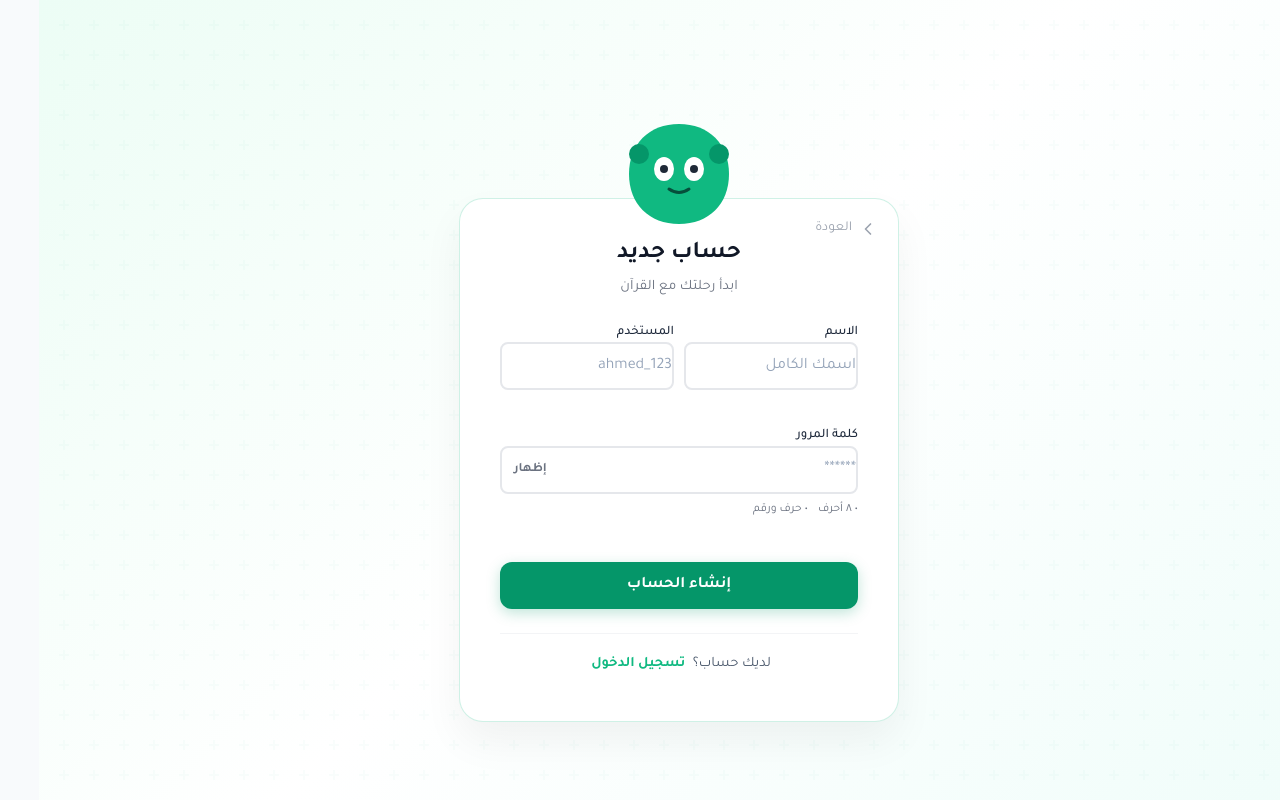
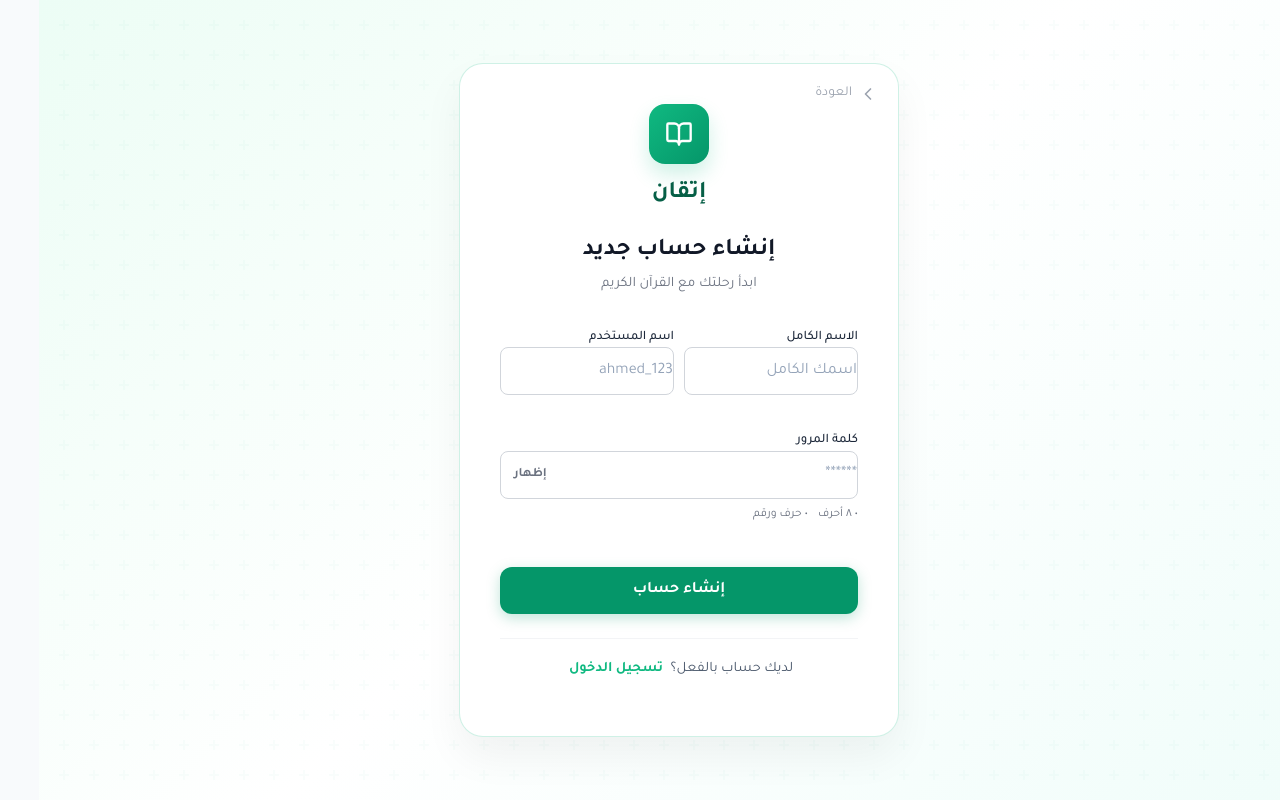
Before and after one commit to ahmedfarouk2008/itqan-quran-platform, a React (Vite) app: page / in a window 1280 px wide. Both pictures are taken after a click on the button 848 px from the left and 1617 px from the top of the page. Built offline with nearby package versions, Linux system fonts and the light colour scheme; no server answers.

Commit message:
refactor: remove mascot feature and restore clean auth design
- Removed mascot SVG and logic from Login and Signup pages
- Cleaned up auth.css removing unused mascot styles
- Preserved improved input border styles
- Restored standard layout spacing

```diff
--- a/src/pages/Auth/LoginPage.tsx
+++ b/src/pages/Auth/LoginPage.tsx
@@ -1,9 +1,9 @@
-import React, { useState, useEffect } from 'react';
-import { ChevronLeft } from 'lucide-react';
+import React, { useState } from 'react';
+import { BookOpen, Eye, EyeOff, ChevronLeft } from 'lucide-react';
 import '../../styles/pages/auth.css';
 
 // ==============================================
-// Login Page - الإصدار التفاعلي 🐻
+// Login Page - صفحة تسجيل الدخول
 // ==============================================
 
 interface LoginPageProps {
@@ -18,21 +18,6 @@ const LoginPage: React.FC<LoginPageProps> = ({ onLogin, onNavigateToSignup, onBa
     const [showPassword, setShowPassword] = useState(false);
     const [isLoading, setIsLoading] = useState(false);
     const [error, setError] = useState<string | null>(null);
-
-    // Mascot States: 'idle', 'focused', 'blind'
-    const [mascotState, setMascotState] = useState<'idle' | 'focused' | 'blind'>('idle');
-    const [eyePosition, setEyePosition] = useState(0);
-
-    // Calculate eye movement based on username length
-    useEffect(() => {
-        if (mascotState === 'focused') {
-            const limit = 15;
-            const position = Math.min(username.length, limit) * 2; // Move 2px per char
-            setEyePosition(position);
-        } else {
-            setEyePosition(0);
-        }
-    }, [username, mascotState]);
 
     const handleSubmit = async (e: React.FormEvent) => {
         e.preventDefault();
@@ -57,54 +42,16 @@ const LoginPage: React.FC<LoginPageProps> = ({ onLogin, onNavigateToSignup, onBa
                     <span>العودة</span>
                 </button>
 
-                {/* Interactive Mascot */}
-                <div className={`mascot-container ${mascotState} ${showPassword ? 'peeking' : ''}`}>
-                    <svg viewBox="0 0 120 120" className="mascot-svg">
-                        {/* Body/Head - Green Circle */}
-                        <path
-                            d="M60 110 C90 110 110 90 110 60 C110 30 90 10 60 10 C30 10 10 30 10 60 C10 90 30 110 60 110"
-                            fill="#10b981"
-                        />
-
-                        {/* Ears */}
-                        <circle cx="20" cy="40" r="10" fill="#059669" />
-                        <circle cx="100" cy="40" r="10" fill="#059669" />
-
-                        {/* Eyes */}
-                        <g className="eyes-group" transform={`translate(${eyePosition}, 0)`}>
-                            <ellipse cx="45" cy="55" rx="10" ry="12" fill="white" />
-                            <ellipse cx="75" cy="55" rx="10" ry="12" fill="white" />
-                            <circle cx="45" cy="55" r="4" fill="#1f2937" />
-                            <circle cx="75" cy="55" r="4" fill="#1f2937" />
-                        </g>
-
-                        {/* Mouth - Simple Smile */}
-                        <path
-                            d="M50 75 Q60 82 70 75"
-                            stroke="#064e3b"
-                            strokeWidth="3"
-                            fill="none"
-                            strokeLinecap="round"
-                        />
-
-                        {/* Hands - Initially hidden below */}
-                        <g className="hands-group">
-                            <path
-                                className="hand-left"
-                                d="M30 110 Q45 60 60 60 Q45 60 30 110"
-                                fill="#047857"
-                            />
-                            <path
-                                className="hand-right"
-                                d="M90 110 Q75 60 60 60 Q75 60 90 110"
-                                fill="#047857"
-                            />
-                        </g>
-                    </svg>
+                {/* Logo */}
+                <div className="auth-logo">
+                    <div className="auth-logo-icon">
+                        <BookOpen size={28} />
+                    </div>
+                    <span className="auth-logo-text">إتقان</span>
                 </div>
 
                 {/* Title */}
-                <div className="auth-header" style={{ marginTop: '0' }}>
+                <div className="auth-header">
                     <h1 className="auth-title">مرحباً بعودتك</h1>
                     <p className="auth-subtitle">سجّل دخولك لمتابعة رحلتك مع القرآن</p>
                 </div>
@@ -128,8 +75,6 @@ const LoginPage: React.FC<LoginPageProps> = ({ onLogin, onNavigateToSignup, onBa
                             placeholder="أدخل اسم المستخدم"
                             value={username}
                             onChange={(e) => setUsername(e.target.value)}
-                            onFocus={() => setMascotState('focused')}
-                            onBlur={() => setMascotState('idle')}
                             required
                             dir="ltr"
                             autoComplete="username"
@@ -148,8 +93,6 @@ const LoginPage: React.FC<LoginPageProps> = ({ onLogin, onNavigateToSignup, onBa
                                 placeholder="******"
                                 value={password}
                                 onChange={(e) => setPassword(e.target.value)}
-                                onFocus={() => setMascotState('blind')}
-                                onBlur={() => setMascotState('idle')}
                                 required
                                 dir="ltr"
                                 autoComplete="current-password"
--- a/src/pages/Auth/SignupPage.tsx
+++ b/src/pages/Auth/SignupPage.tsx
@@ -1,10 +1,10 @@
 import React, { useState } from 'react';
-import { Eye, EyeOff, ChevronLeft } from 'lucide-react';
+import { BookOpen, Eye, EyeOff, ChevronLeft, Check, AtSign, User } from 'lucide-react';
 import { UserRole } from '../../types';
 import '../../styles/pages/auth.css';
 
 // ==============================================
-// Signup Page - صفحة إنشاء حساب (تفاعلية) 🐻
+// Signup Page - صفحة إنشاء حساب
 // ==============================================
 
 interface SignupPageProps {
@@ -35,9 +35,6 @@ const SignupPage: React.FC<SignupPageProps> = ({
     const [showPassword, setShowPassword] = useState(false);
     const [isLoading, setIsLoading] = useState(false);
     const [error, setError] = useState<string | null>(null);
-
-    // Mascot States
-    const [mascotState, setMascotState] = useState<'idle' | 'blind'>('idle');
 
     const passwordRequirements = [
         { label: '٨ أحرف على الأقل', met: password.length >= 8 },
@@ -92,42 +89,37 @@ const SignupPage: React.FC<SignupPageProps> = ({
                     <span>العودة</span>
                 </button>
 
-                {/* Interactive Mascot */}
-                <div className={`mascot-container ${mascotState} ${showPassword ? 'peeking' : ''}`}>
-                    <svg viewBox="0 0 120 120" className="mascot-svg">
-                        <path d="M60 110 C90 110 110 90 110 60 C110 30 90 10 60 10 C30 10 10 30 10 60 C10 90 30 110 60 110" fill="#10b981" />
-                        <circle cx="20" cy="40" r="10" fill="#059669" />
-                        <circle cx="100" cy="40" r="10" fill="#059669" />
-                        <g className="eyes-group">
-                            <ellipse cx="45" cy="55" rx="10" ry="12" fill="white" />
-                            <ellipse cx="75" cy="55" rx="10" ry="12" fill="white" />
-                            <circle cx="45" cy="55" r="4" fill="#1f2937" />
-                            <circle cx="75" cy="55" r="4" fill="#1f2937" />
-                        </g>
-                        <path d="M50 75 Q60 82 70 75" stroke="#064e3b" strokeWidth="3" fill="none" strokeLinecap="round" />
-                        <g className="hands-group">
-                            <path className="hand-left" d="M30 110 Q45 60 60 60 Q45 60 30 110" fill="#047857" />
-                            <path className="hand-right" d="M90 110 Q75 60 60 60 Q75 60 90 110" fill="#047857" />
-                        </g>
-                    </svg>
+                {/* Logo */}
+                <div className="auth-logo">
+                    <div className="auth-logo-icon">
+                        <BookOpen size={28} />
+                    </div>
+                    <span className="auth-logo-text">إتقان</span>
                 </div>
 
                 {/* Title */}
-                <div className="auth-header" style={{ marginTop: '0' }}>
-                    <h1 className="auth-title">حساب جديد</h1>
+                <div className="auth-header">
+                    <h1 className="auth-title">إنشاء حساب جديد</h1>
                     <p className="auth-subtitle">
-                        {selectedRole === UserRole.STUDENT ? 'ابدأ رحلتك مع القرآن' : 'انضم كمعلمة'}
+                        {selectedRole === UserRole.STUDENT
+                            ? 'ابدأ رحلتك مع القرآن الكريم'
+                            : 'انضم كمعلمة وساعد الطلاب في رحلتهم'
+                        }
                     </p>
                 </div>
 
                 {/* Form */}
                 <form className="auth-form" onSubmit={handleSubmit}>
-                    {error && <div className="auth-error">{error}</div>}
+                    {error && (
+                        <div className="auth-error">
+                            {error}
+                        </div>
+                    )}
 
-                    {/* Compact layout for Name & Username */}
+                    {/* Compact Name Inputs */}
                     <div style={{ display: 'grid', gridTemplateColumns: '1fr 1fr', gap: '10px' }}>
                         <div className="form-group">
-                            <label className="form-label" htmlFor="name">الاسم</label>
+                            <label className="form-label" htmlFor="name">الاسم الكامل</label>
                             <input
                                 id="name"
                                 type="text"
@@ -139,7 +131,7 @@ const SignupPage: React.FC<SignupPageProps> = ({
                             />
                         </div>
                         <div className="form-group">
-                            <label className="form-label" htmlFor="username">المستخدم</label>
+                            <label className="form-label" htmlFor="username">اسم المستخدم</label>
                             <input
                                 id="username"
                                 type="text"
@@ -163,8 +155,6 @@ const SignupPage: React.FC<SignupPageProps> = ({
                                 placeholder="******"
                                 value={password}
                                 onChange={(e) => setPassword(e.target.value)}
-                                onFocus={() => setMascotState('blind')}
-                                onBlur={() => setMascotState('idle')}
                                 required
                                 dir="ltr"
                             />
@@ -177,22 +167,29 @@ const SignupPage: React.FC<SignupPageProps> = ({
                                 {showPassword ? "إخفاء" : "إظهار"}
                             </button>
                         </div>
-                        {/* Simple Password Strength Indicator */}
+                        {/* Password Strength */}
                         <div style={{ display: 'flex', gap: '10px', marginTop: '6px', fontSize: '0.75rem', color: '#6b7280' }}>
                             <span style={{ color: password.length >= 8 ? '#10b981' : 'inherit' }}>• ٨ أحرف</span>
                             <span style={{ color: /[A-Z]/.test(password) && /[0-9]/.test(password) ? '#10b981' : 'inherit' }}>• حرف ورقم</span>
                         </div>
                     </div>
 
-                    <button type="submit" className="btn-primary" disabled={isLoading || !isPasswordValid || !isUsernameValid || !name}>
-                        {isLoading ? 'جاري الإنشاء...' : 'إنشاء الحساب'}
+                    <button
+                        type="submit"
+                        className="btn-primary"
+                        disabled={isLoading || !isPasswordValid || !isUsernameValid || !name}
+                    >
+                        {isLoading ? 'جاري إنشاء الحساب...' : 'إنشاء حساب'}
                     </button>
                 </form>
 
+                {/* Footer */}
                 <div className="auth-footer">
                     <p>
-                        لديك حساب؟{' '}
-                        <button className="auth-link" onClick={onNavigateToLogin}>تسجيل الدخول</button>
+                        لديك حساب بالفعل؟{' '}
+                        <button className="auth-link" onClick={onNavigateToLogin}>
+                            تسجيل الدخول
+                        </button>
                     </p>
                 </div>
             </div>
--- a/src/styles/pages/auth.css
+++ b/src/styles/pages/auth.css
@@ -1,5 +1,5 @@
 /* ==============================================
-   Auth Pages Styles - Final Alignment Fix with Mascot
+   Auth Pages Styles - Clean & Professional
    ============================================== */
 
 .auth-page {
@@ -12,8 +12,6 @@
     position: relative;
     overflow: hidden;
     direction: rtl;
-    padding-top: 100px;
-    /* Space for mascot head */
 }
 
 /* Background Pattern */
@@ -35,72 +33,46 @@
     background: white;
     border: 1px solid rgba(16, 185, 129, 0.2);
     border-radius: 24px;
-    padding: 40px 40px 30px;
+    padding: 40px;
+    /* Standard Padding */
     box-shadow: 0 20px 40px rgba(0, 0, 0, 0.05);
     position: relative;
     z-index: 2;
     text-align: right;
-    margin-top: 40px;
-    /* Ensure mascot sits nicely */
 }
 
-/* ==============================================
-   INTERACTIVE MASCOT STYLES 🐻
-   ============================================== */
+/* Core UI Styles */
 
-.mascot-container {
-    width: 120px;
-    height: 120px;
-    position: absolute;
-    top: -85px;
-    /* Sit on top of card */
-    left: 50%;
-    transform: translateX(-50%);
-    z-index: 10;
-    overflow: visible !important;
-    /* Ensure content can escape container */
+/* Header */
+.auth-logo {
+    display: flex;
+    flex-direction: column;
+    align-items: center;
+    margin-bottom: 24px;
 }
 
-.mascot-svg {
-    width: 100%;
-    height: 100%;
-    overflow: visible !important;
-    /* Ensure hands are seen */
+.auth-logo-icon {
+    width: 60px;
+    height: 60px;
+    background: linear-gradient(135deg, #10b981, #059669);
+    border-radius: 16px;
+    display: flex;
+    align-items: center;
+    justify-content: center;
+    color: white;
+    box-shadow: 0 10px 20px rgba(16, 185, 129, 0.2);
+    margin-bottom: 12px;
 }
 
-/* Hands Animation */
-.hand-left,
-.hand-right {
-    transition: transform 0.3s cubic-bezier(0.3, 0.05, 0.2, 1.3);
-    transform-origin: center bottom;
-    transform-box: fill-box;
-    /* Fix origin calculation */
-    transform: translateY(120px) !important;
-    /* Start completely hidden */
-    fill: #047857;
+.auth-logo-text {
+    font-size: 1.5rem;
+    font-weight: 800;
+    color: #065f46;
 }
 
-/* State: Blind (Covering Eyes) */
-.mascot-container.blind .hand-left,
-.mascot-container.blind .hand-right {
-    transform: translateY(15px) rotate(0deg) !important;
-    /* Move up to cover eyes - FORCE */
-}
-
-/* State: Peeking (One eye open) */
-.mascot-container.blind.peeking .hand-right {
-    transform: translateY(60px) !important;
-    /* Lower right hand */
-}
-
-/* ==============================================
-   Core UI Styles
-   ============================================== */
-
-/* Header */
 .auth-header {
     text-align: center;
-    margin-bottom: 24px;
+    margin-bottom: 32px;
 }
 
 .auth-title {
@@ -157,12 +129,13 @@
     text-align: right;
 }
 
+/* Input Fields - Clean & Crisp */
 .form-input {
     width: 100%;
     padding: 12px 14px;
     background: #ffffff !important;
-    border: 2px solid #e5e7eb !important;
-    /* Force visible border */
+    border: 1px solid #d1d5db !important;
+    /* Crisp gray border */
     border-radius: 12px;
     font-size: 0.95rem;
     transition: all 0.2s ease;
@@ -253,7 +226,6 @@
 @media (max-width: 480px) {
     .auth-container {
         padding: 30px 20px;
-        margin-top: 60px;
         width: 100%;
     }
 }
```
